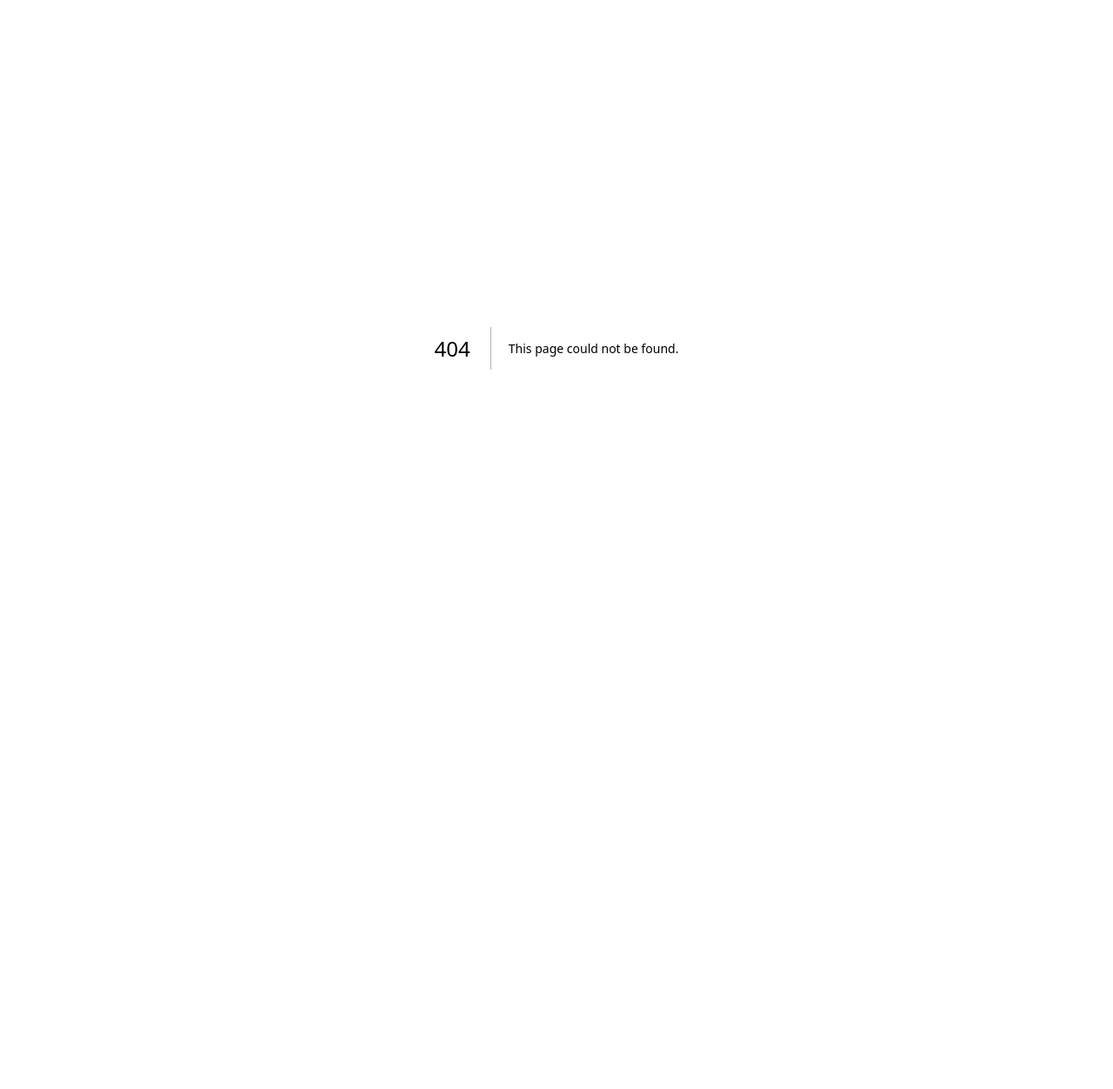
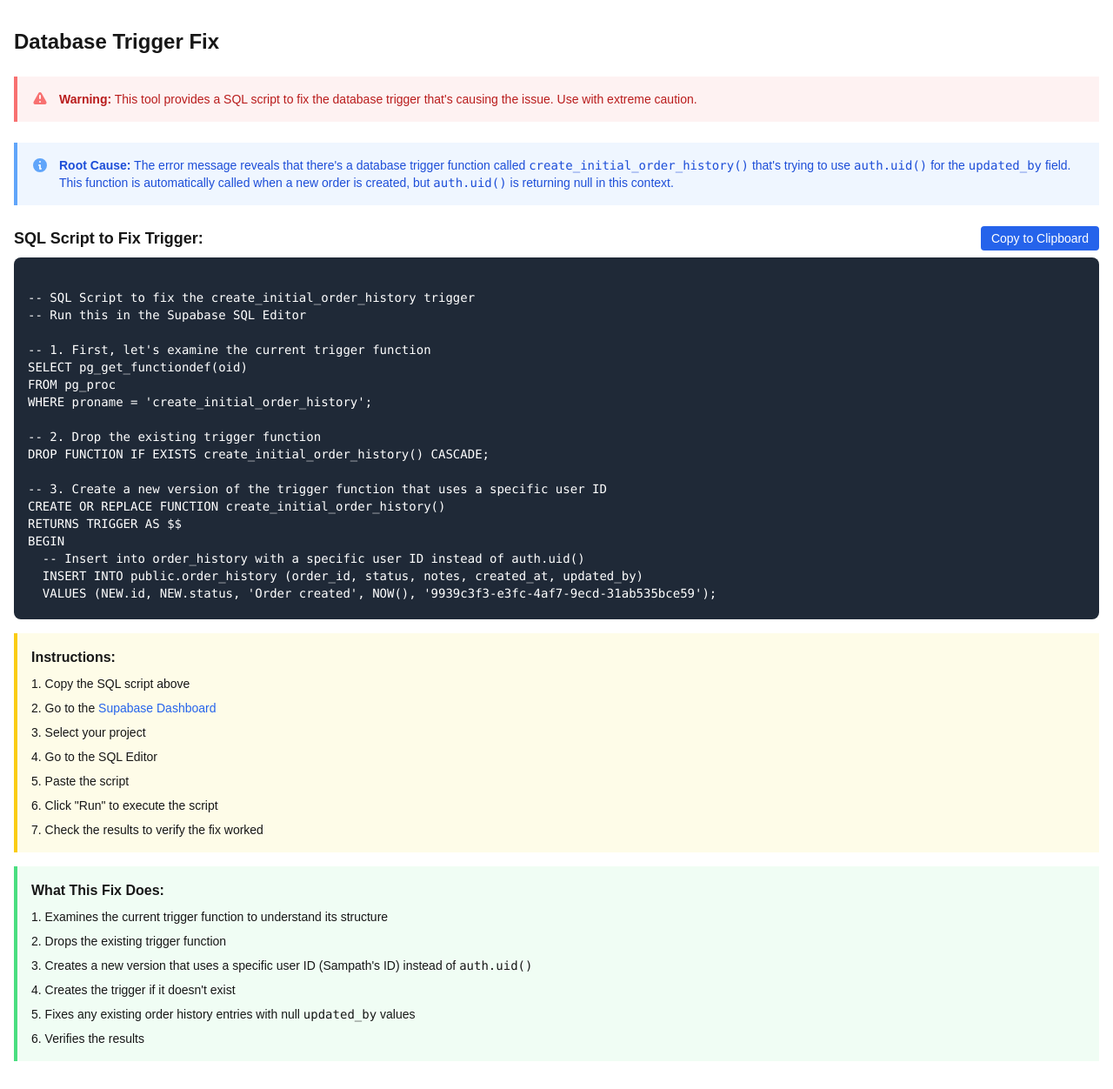
Before and after one commit to HasalYapa/etracking, a Next.js app: page /trigger-fix in a window 1280 px wide. Before the commit this address had no page. Shown: the whole page at 87% size. Before the commit the page ends 800 px from the top, so only its background shows below. Built offline with nearby package versions, Linux system fonts and the light colour scheme.

Commit message:
Add database trigger fix for order history issues

```diff
--- /dev/null
+++ b/src/app/trigger-fix/page.tsx
@@ -0,0 +1,157 @@
+'use client';
+
+import { useState } from 'react';
+
+export default function TriggerFixPage() {
+  const [sqlScript, setSqlScript] = useState<string>(`
+-- SQL Script to fix the create_initial_order_history trigger
+-- Run this in the Supabase SQL Editor
+
+-- 1. First, let's examine the current trigger function
+SELECT pg_get_functiondef(oid)
+FROM pg_proc
+WHERE proname = 'create_initial_order_history';
+
+-- 2. Drop the existing trigger function
+DROP FUNCTION IF EXISTS create_initial_order_history() CASCADE;
+
+-- 3. Create a new version of the trigger function that uses a specific user ID
+CREATE OR REPLACE FUNCTION create_initial_order_history()
+RETURNS TRIGGER AS $$
+BEGIN
+  -- Insert into order_history with a specific user ID instead of auth.uid()
+  INSERT INTO public.order_history (order_id, status, notes, created_at, updated_by)
+  VALUES (NEW.id, NEW.status, 'Order created', NOW(), '9939c3f3-e3fc-4af7-9ecd-31ab535bce59');
+
+  RETURN NEW;
+END;
+$$ LANGUAGE plpgsql;
+
+-- 4. Create the trigger if it doesn't exist
+DO $$
+BEGIN
+  IF NOT EXISTS (
+    SELECT 1 FROM pg_trigger
+    WHERE tgname = 'create_order_history_trigger'
+  ) THEN
+    CREATE TRIGGER create_order_history_trigger
+    AFTER INSERT ON public.orders
+    FOR EACH ROW
+    EXECUTE FUNCTION create_initial_order_history();
+  END IF;
+END
+$$;
+
+-- 5. Fix existing order history entries with null updated_by
+UPDATE order_history
+SET updated_by = '9939c3f3-e3fc-4af7-9ecd-31ab535bce59'
+WHERE updated_by IS NULL;
+
+-- 6. Verify the results
+-- Count orders
+SELECT 'Total orders' as description, count(*) FROM orders
+UNION ALL
+-- Count order history entries
+SELECT 'Total order history entries', count(*) FROM order_history
+UNION ALL
+-- Count orders without history
+SELECT 'Orders without history', count(*)
+FROM orders o
+LEFT JOIN order_history oh ON o.id = oh.order_id
+WHERE oh.id IS NULL
+UNION ALL
+-- Count order history entries with null updated_by
+SELECT 'Order history entries with null updated_by', count(*)
+FROM order_history
+WHERE updated_by IS NULL;
+  `);
+
+  const copyToClipboard = () => {
+    navigator.clipboard.writeText(sqlScript)
+      .then(() => {
+        alert('SQL script copied to clipboard!');
+      })
+      .catch(err => {
+        console.error('Failed to copy:', err);
+        alert('Failed to copy to clipboard. Please select and copy manually.');
+      });
+  };
+
+  return (
+    <div className="container mx-auto px-4 py-8">
+      <h1 className="text-2xl font-bold mb-6">Database Trigger Fix</h1>
+
+      <div className="bg-red-50 border-l-4 border-red-400 p-4 mb-6">
+        <div className="flex">
+          <div className="flex-shrink-0">
+            <svg className="h-5 w-5 text-red-400" viewBox="0 0 20 20" fill="currentColor">
+              <path fillRule="evenodd" d="M8.257 3.099c.765-1.36 2.722-1.36 3.486 0l5.58 9.92c.75 1.334-.213 2.98-1.742 2.98H4.42c-1.53 0-2.493-1.646-1.743-2.98l5.58-9.92zM11 13a1 1 0 11-2 0 1 1 0 012 0zm-1-8a1 1 0 00-1 1v3a1 1 0 002 0V6a1 1 0 00-1-1z" clipRule="evenodd" />
+            </svg>
+          </div>
+          <div className="ml-3">
+            <p className="text-sm text-red-700">
+              <strong>Warning:</strong> This tool provides a SQL script to fix the database trigger that's causing the issue. Use with extreme caution.
+            </p>
+          </div>
+        </div>
+      </div>
+
+      <div className="bg-blue-50 border-l-4 border-blue-400 p-4 mb-6">
+        <div className="flex">
+          <div className="flex-shrink-0">
+            <svg className="h-5 w-5 text-blue-400" viewBox="0 0 20 20" fill="currentColor">
+              <path fillRule="evenodd" d="M18 10a8 8 0 11-16 0 8 8 0 0116 0zm-7-4a1 1 0 11-2 0 1 1 0 012 0zM9 9a1 1 0 000 2v3a1 1 0 001 1h1a1 1 0 100-2v-3a1 1 0 00-1-1H9z" clipRule="evenodd" />
+            </svg>
+          </div>
+          <div className="ml-3">
+            <p className="text-sm text-blue-700">
+              <strong>Root Cause:</strong> The error message reveals that there's a database trigger function called <code>create_initial_order_history()</code> that's trying to use <code>auth.uid()</code> for the <code>updated_by</code> field. This function is automatically called when a new order is created, but <code>auth.uid()</code> is returning null in this context.
+            </p>
+          </div>
+        </div>
+      </div>
+
+      <div className="mt-6">
+        <div className="flex justify-between items-center mb-2">
+          <h2 className="text-lg font-semibold">SQL Script to Fix Trigger:</h2>
+          <button
+            onClick={copyToClipboard}
+            className="px-3 py-1 bg-blue-600 text-white text-sm rounded hover:bg-blue-700"
+          >
+            Copy to Clipboard
+          </button>
+        </div>
+        <div className="bg-gray-800 text-white p-4 rounded-lg">
+          <pre className="overflow-auto max-h-96 text-sm">
+            {sqlScript}
+          </pre>
+        </div>
+
+        <div className="mt-4 bg-yellow-50 border-l-4 border-yellow-400 p-4">
+          <h3 className="font-semibold mb-2">Instructions:</h3>
+          <ol className="list-decimal list-inside space-y-2 text-sm">
+            <li>Copy the SQL script above</li>
+            <li>Go to the <a href="https://app.supabase.com" target="_blank" rel="noopener noreferrer" className="text-blue-600 hover:underline">Supabase Dashboard</a></li>
+            <li>Select your project</li>
+            <li>Go to the SQL Editor</li>
+            <li>Paste the script</li>
+            <li>Click "Run" to execute the script</li>
+            <li>Check the results to verify the fix worked</li>
+          </ol>
+        </div>
+
+        <div className="mt-4 bg-green-50 border-l-4 border-green-400 p-4">
+          <h3 className="font-semibold mb-2">What This Fix Does:</h3>
+          <ol className="list-decimal list-inside space-y-2 text-sm">
+            <li>Examines the current trigger function to understand its structure</li>
+            <li>Drops the existing trigger function</li>
+            <li>Creates a new version that uses a specific user ID (Sampath's ID) instead of <code>auth.uid()</code></li>
+            <li>Creates the trigger if it doesn't exist</li>
+            <li>Fixes any existing order history entries with null <code>updated_by</code> values</li>
+            <li>Verifies the results</li>
+          </ol>
+        </div>
+      </div>
+    </div>
+  );
+}
```
